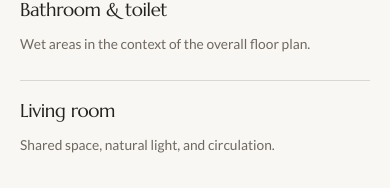
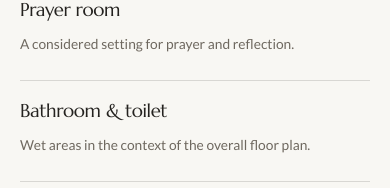
Before and after one commit to huxhub/vasthu, a React (Vite) app in the folder frontend/: page / in a window 390 px wide. Shown: the part 3922-4110 px from the top of the page. Built offline with nearby package versions, Linux system fonts and the light colour scheme; a web font is replaced by a local one.

Commit message:
feat: add HomePage component with responsive layout and animated SVG elements

```diff
--- a/frontend/src/pages/HomePage.tsx
+++ b/frontend/src/pages/HomePage.tsx
@@ -299,6 +299,7 @@ export default function HomePage() {
             ['Main entrance', 'Orientation, arrival, and movement into the home.'],
             ['Kitchen', 'Layout, work areas, and everyday cooking routines.'],
             ['Bedroom & master bedroom', 'Room arrangement and space for rest.'],
+            ['Prayer room', 'A considered setting for prayer and reflection.'],
             ['Bathroom & toilet', 'Wet areas in the context of the overall floor plan.'],
             ['Living room', 'Shared space, natural light, and circulation.'],
           ].map(([title,copy]) => <div key={title}><h3>{title}</h3><p>{copy}</p></div>)}</div>
```
